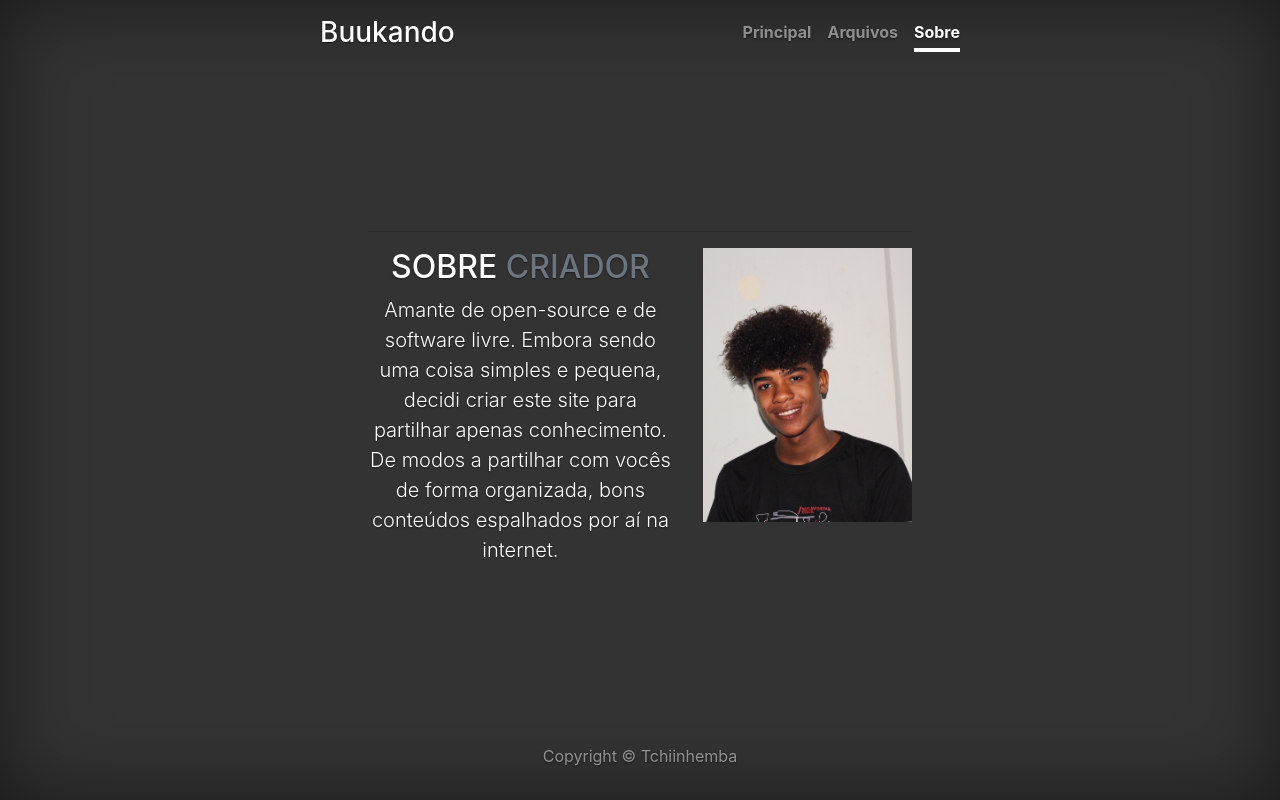
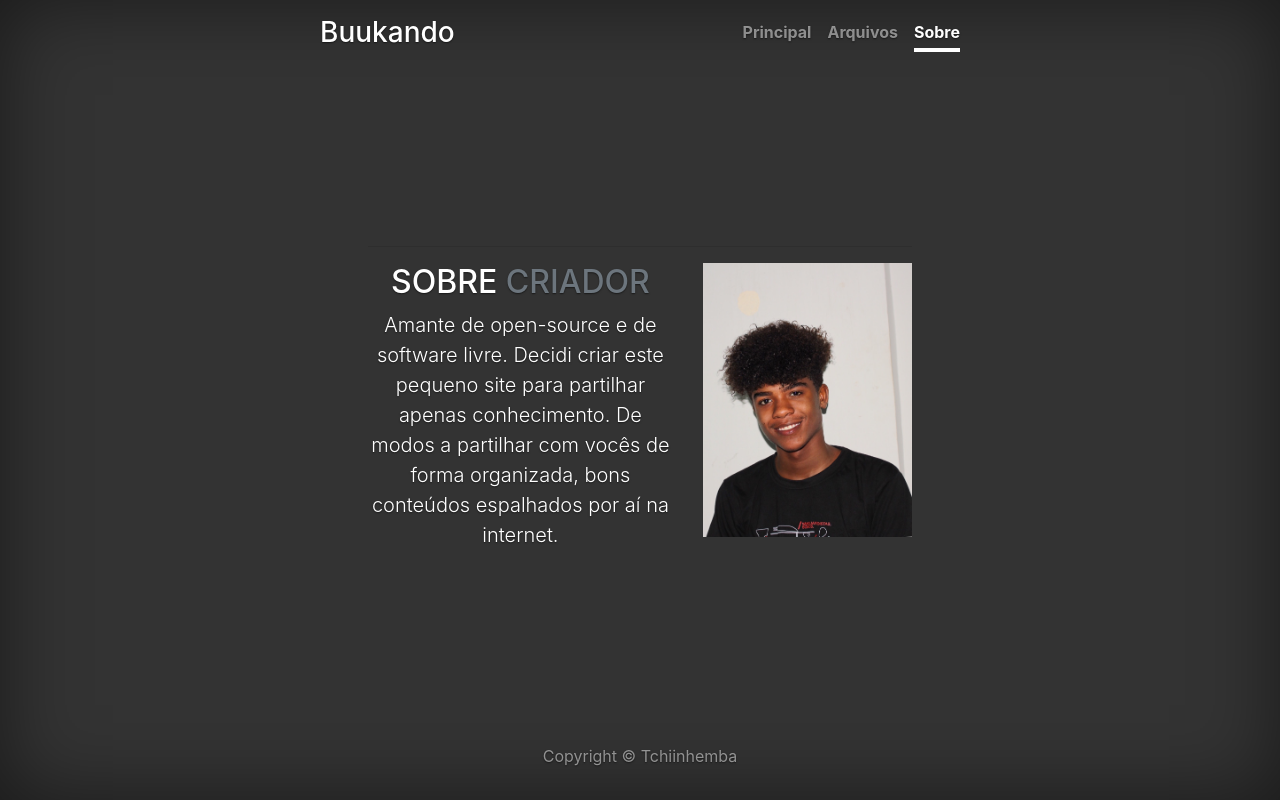
Before and after one commit to tchiinhemba/buukando, a plain HTML site: page sobre.html in a window 1280 px wide. Drawn offline with Linux system fonts and the light colour scheme.

Commit message:
Update sobre.html

```diff
--- a/sobre.html
+++ b/sobre.html
@@ -46,7 +46,7 @@
                     <h2 class="featurette-heading">SOBRE <span class="text-muted">CRIADOR</span></h2>
 
                     <p class="lead">
-                      Amante de open-source e de software livre. Embora sendo uma coisa simples e pequena, decidi criar este site para partilhar apenas conhecimento. De modos a partilhar com vocês de forma organizada, bons conteúdos espalhados por aí na internet.
+                      Amante de open-source e de software livre. Decidi criar este pequeno site para partilhar apenas conhecimento. De modos a partilhar com vocês de forma organizada, bons conteúdos espalhados por aí na internet.
                     </p>
                   </div>
 
```
